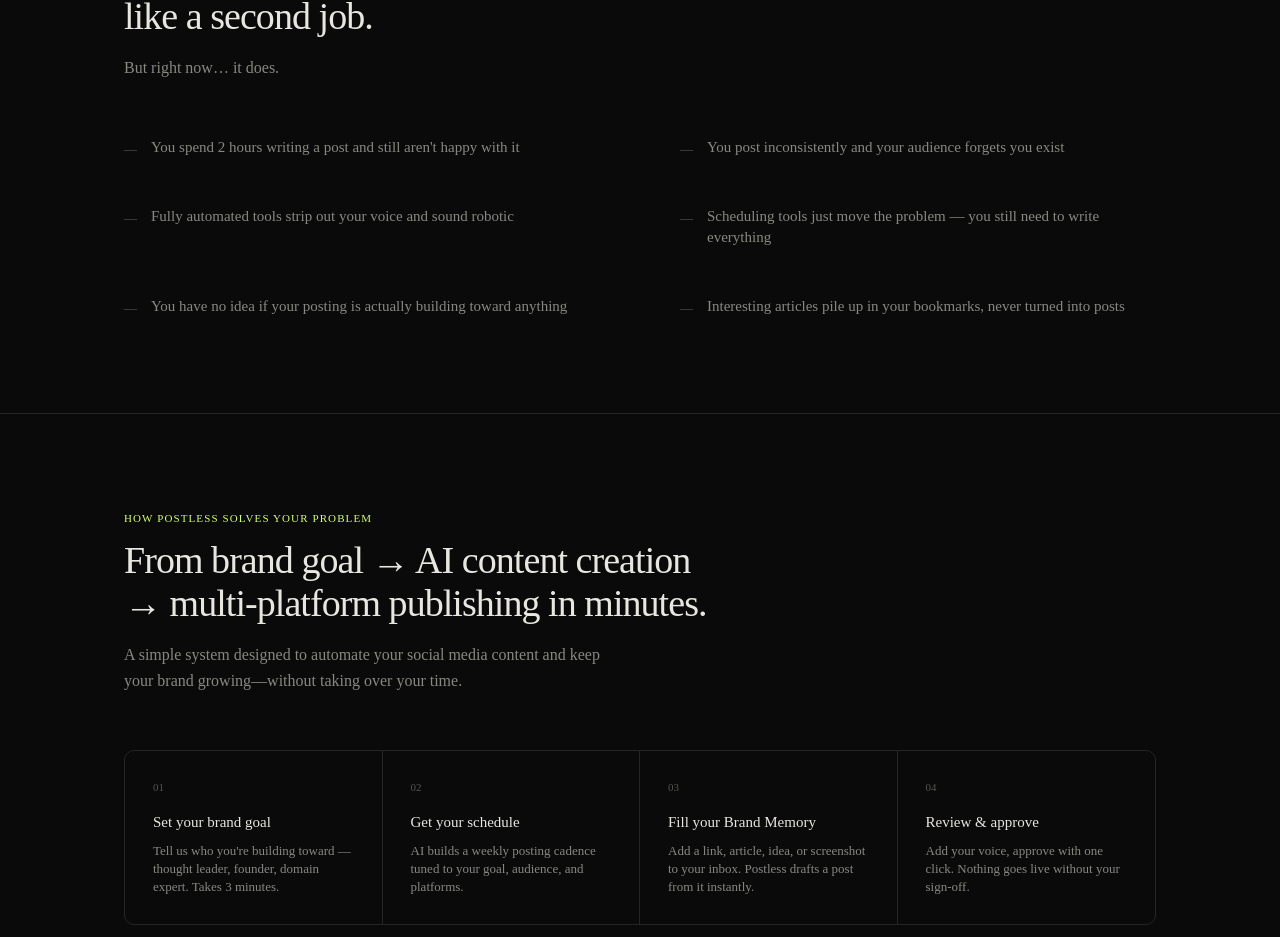
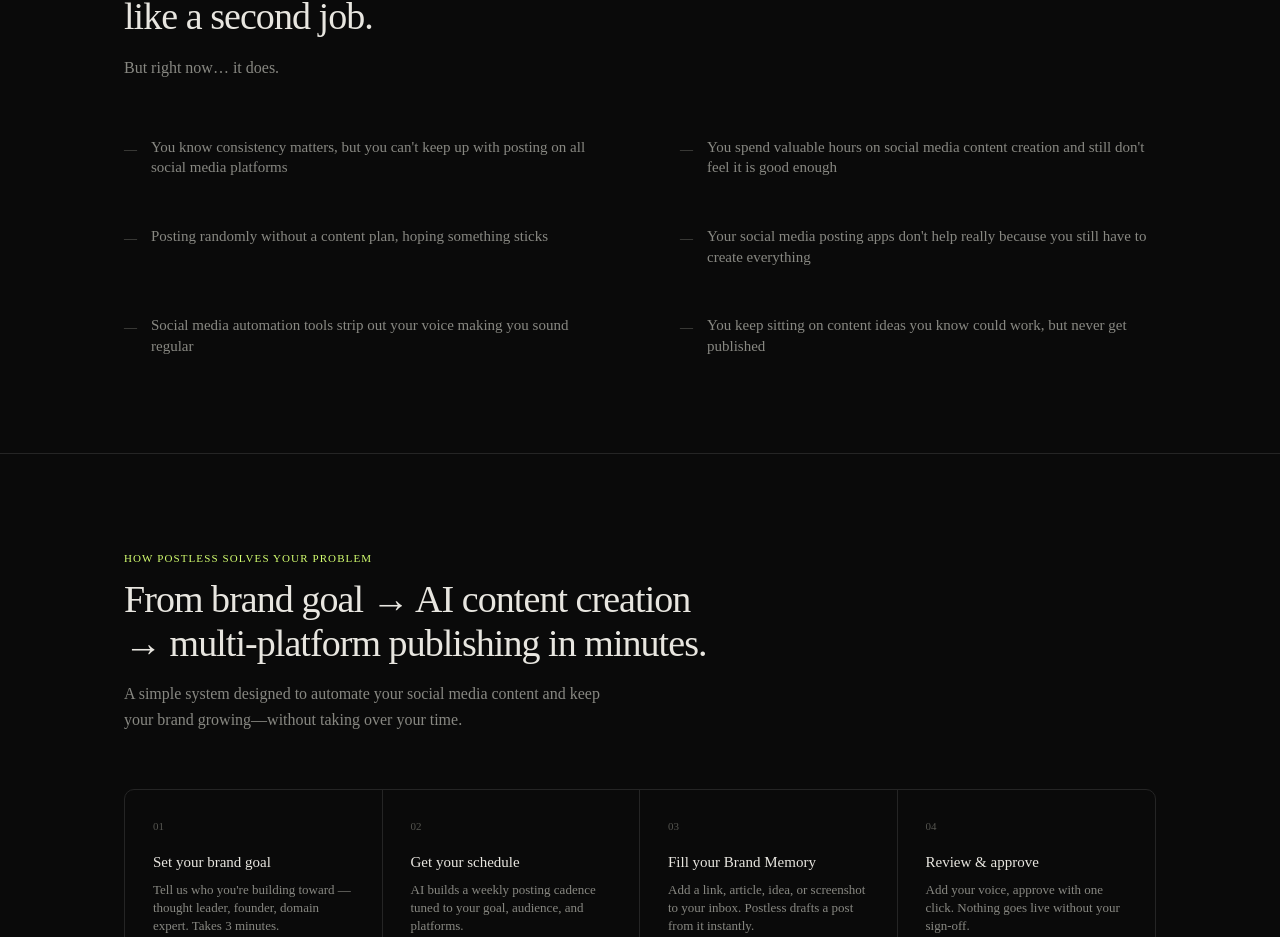
Before and after one commit to Gbenga89/postless-preview, a Next.js app: page / in a window 1280 px wide. Shown: the part 992-1929 px from the top of the page. Built offline with nearby package versions, Linux system fonts and the light colour scheme.

Commit message:
Fix problem section bullet points

```diff
--- a/app/page.tsx
+++ b/app/page.tsx
@@ -219,12 +219,12 @@
             </p>
             <ul className="grid grid-cols-1 sm:grid-cols-2 gap-x-20 gap-y-12" role="list">
               {[
-                'You spend 2 hours writing a post and still aren\'t happy with it',
-                'You post inconsistently and your audience forgets you exist',
-                'Fully automated tools strip out your voice and sound robotic',
-                'Scheduling tools just move the problem — you still need to write everything',
-                'You have no idea if your posting is actually building toward anything',
-                'Interesting articles pile up in your bookmarks, never turned into posts',
+                'You know consistency matters, but you can\'t keep up with posting on all social media platforms',
+                'You spend valuable hours on social media content creation and still don\'t feel it is good enough',
+                'Posting randomly without a content plan, hoping something sticks',
+                'Your social media posting apps don\'t help really because you still have to create everything',
+                'Social media automation tools strip out your voice making you sound regular',
+                'You keep sitting on content ideas you know could work, but never get published',
               ].map((text, i) => (
                 <li key={i} className="flex gap-3.5 items-start">
                   <span className="font-mono text-[13px] text-ink-3 mt-0.5 shrink-0" aria-hidden="true">—</span>
```
